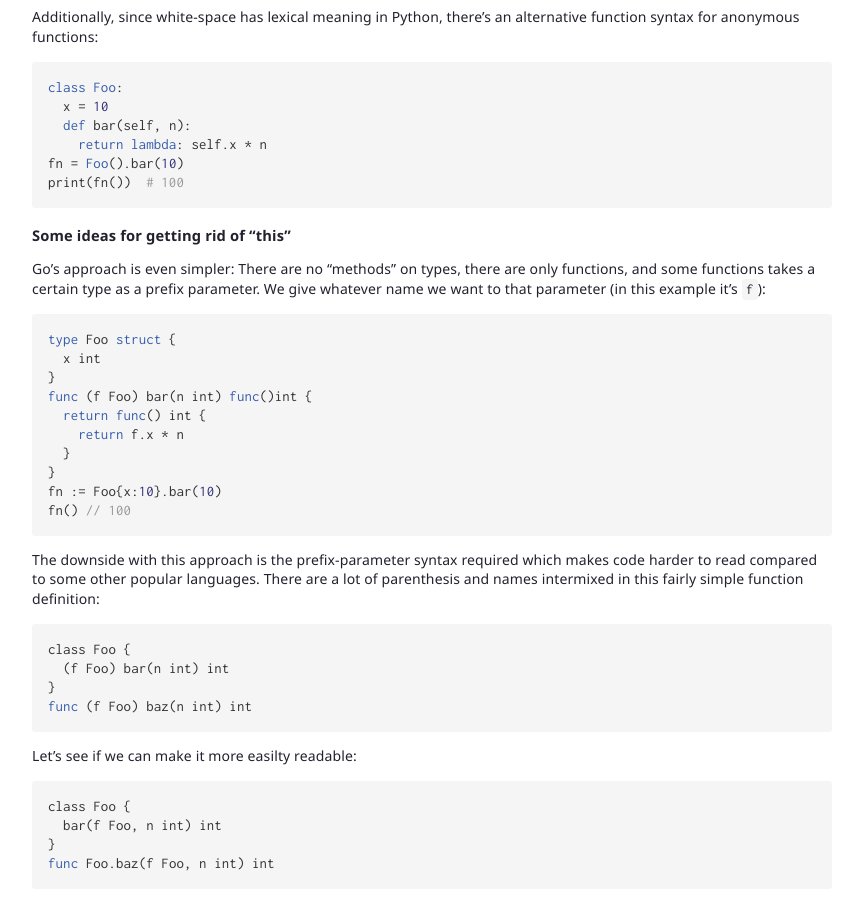
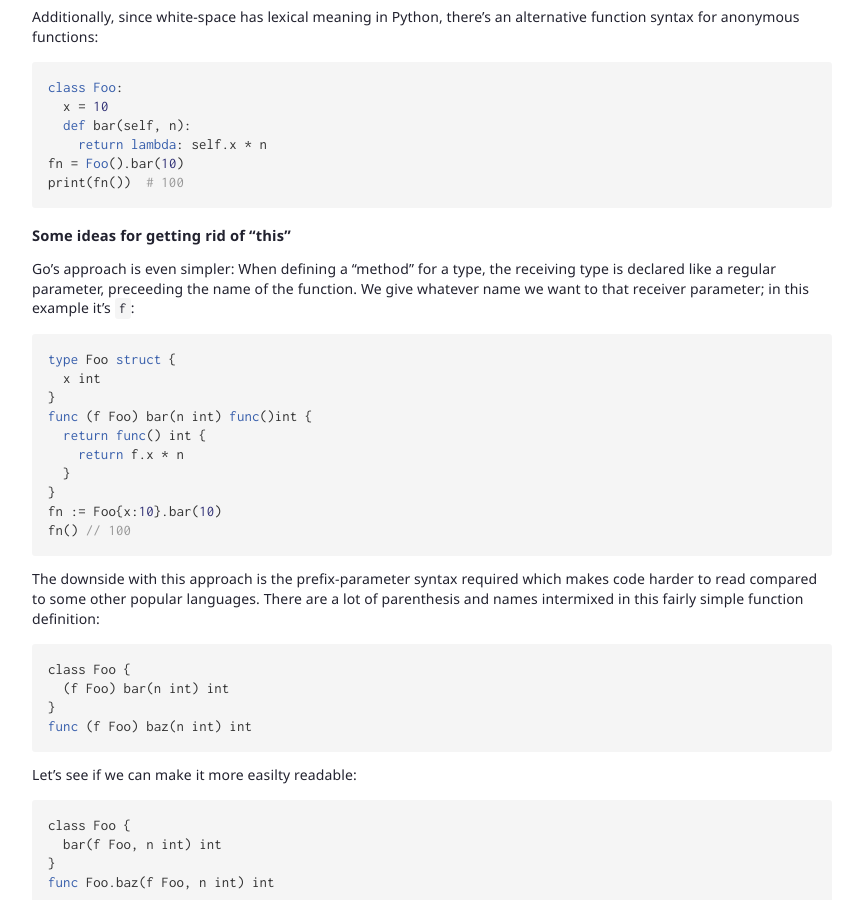
Before and after one commit to rsms/co, a Jekyll site: the page built from docs/patterns/index.md, in a window 1280 px wide and 900 px high, scrolled down 12296 px. Shown: the whole window, without its empty margins (208-1055 px from the left). Built offline with Jekyll 4.4.1, drawn with Linux system fonts in a browser that asks for light colours; some web fonts are replaced.

Commit message:
web: patterns

````diff
--- a/docs/patterns/index.md
+++ b/docs/patterns/index.md
@@ -713,9 +713,10 @@ print(fn())  # 100
 
 #### Some ideas for getting rid of "this"
 
-Go's approach is even simpler: There are no "methods" on types, there are only
-functions, and some functions takes a certain type as a prefix parameter.
-We give whatever name we want to that parameter (in this example it's `f`):
+Go's approach is even simpler: When defining a "method" for a type,
+the receiving type is declared like a regular parameter, preceeding the name of
+the function. We give whatever name we want to that receiver parameter;
+in this example it's `f`:
 
 ```go
 type Foo struct {
````
